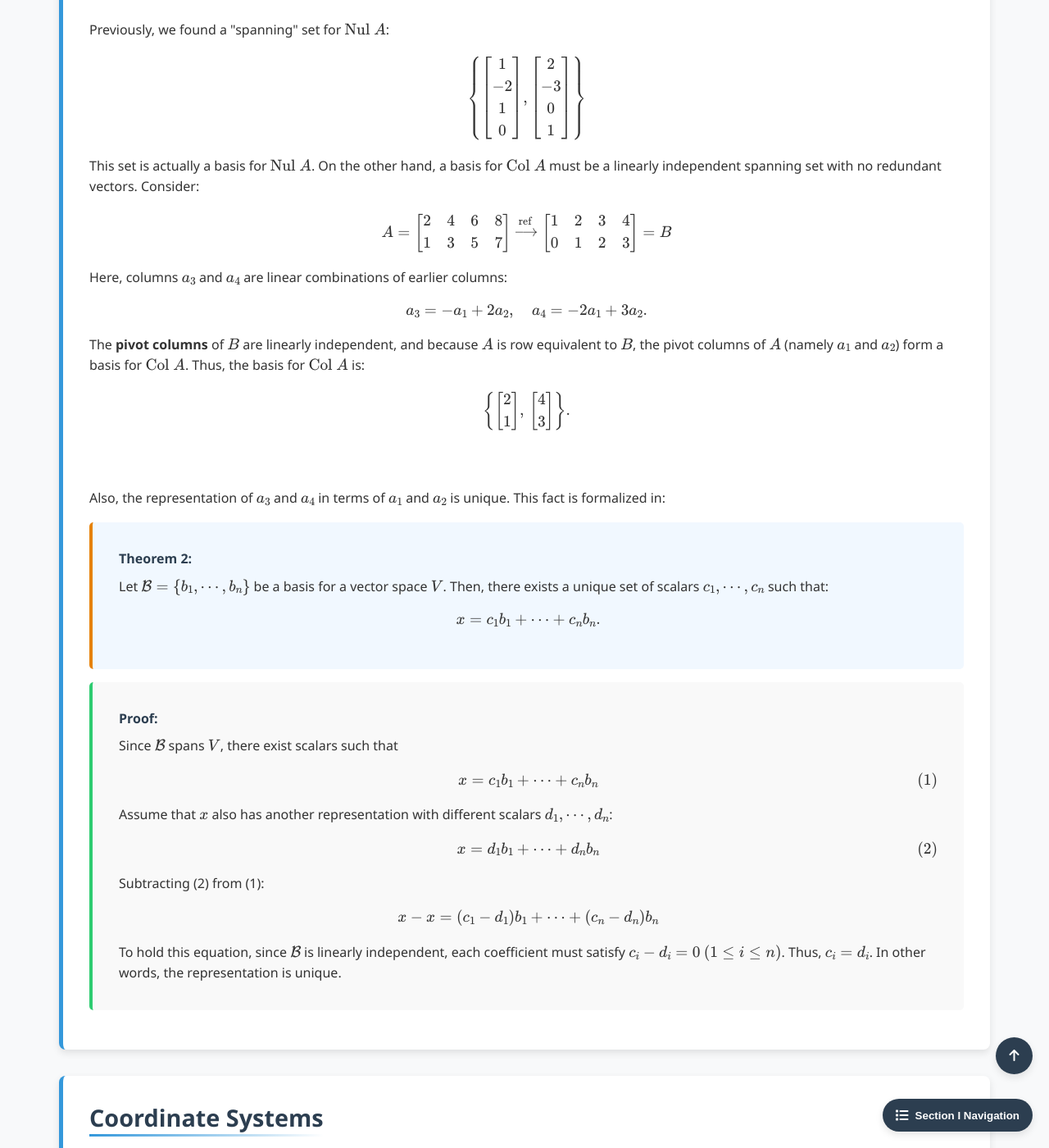
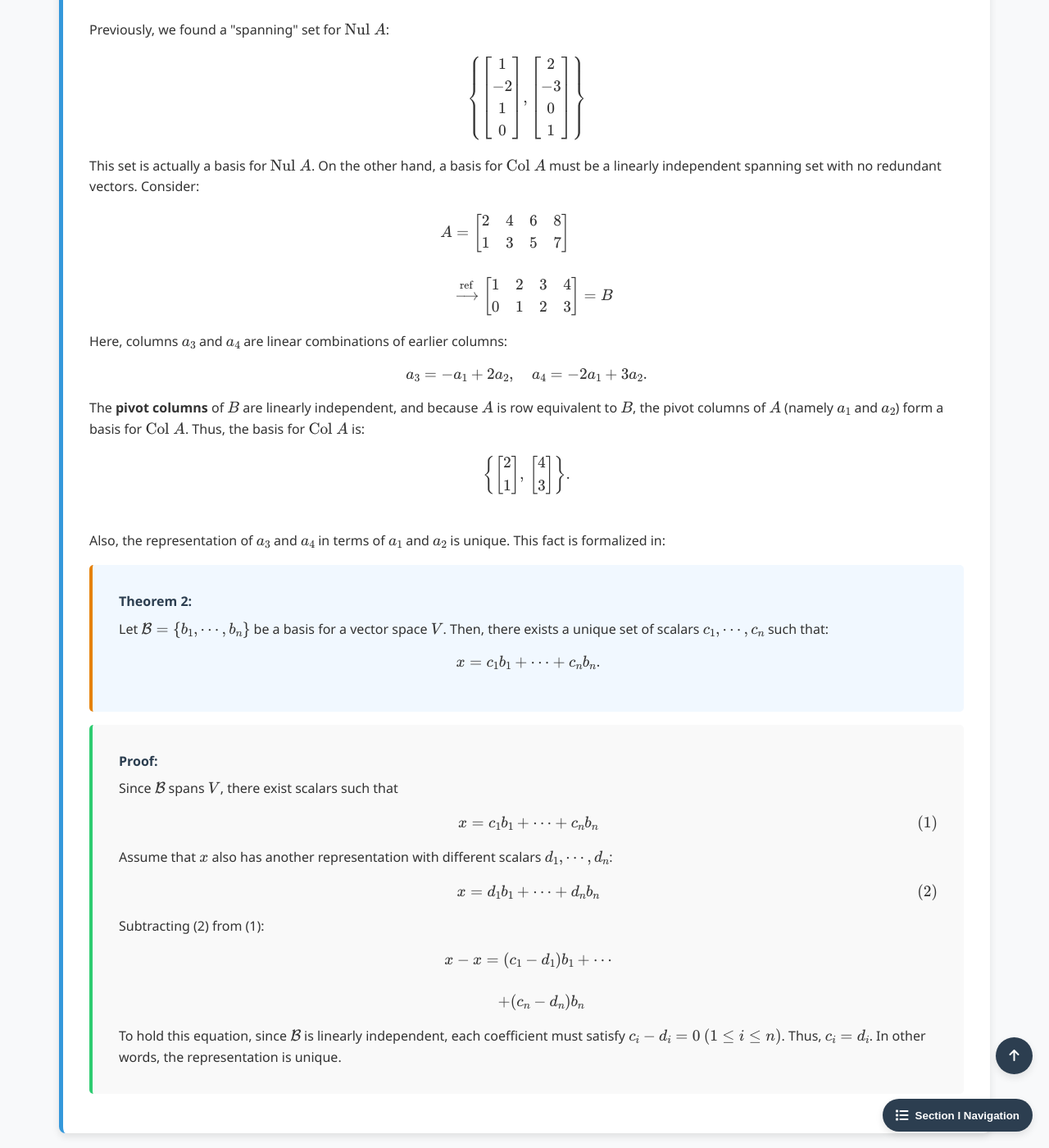
Before and after one commit to Yusukey01/yusukey01.github.io, a Jekyll site: the page built from Mathematics/Linear_algebra/vectorspaces.html, in a window 1280 px wide and 1400 px high, scrolled down 3369 px. Shown: the whole window at 82% size. Built offline with Jekyll 4.4.1, drawn with Linux system fonts in a browser that asks for light colours; some of the changed text lies outside the part shown.

Commit message:
Updated Section 1-5

```diff
--- a/Mathematics/Linear_algebra/vectorspaces.html
+++ b/Mathematics/Linear_algebra/vectorspaces.html
@@ -270,9 +270,11 @@ uses_python: false
             On the other hand, a basis for \(\text{Col } A\) must be a linearly independent spanning set with
             no redundant vectors. Consider:
             \[
-            A = \begin{bmatrix} 2 & 4 & 6 & 8 \\ 1 & 3 & 5 & 7 \end{bmatrix}
-                \xrightarrow{\text{ref}}
+            \begin{align*}
+            A &= \begin{bmatrix} 2 & 4 & 6 & 8 \\ 1 & 3 & 5 & 7 \end{bmatrix} \\\\
+              &\xrightarrow{\text{ref}}
                 \begin{bmatrix} 1 & 2 & 3 & 4 \\ 0 & 1 & 2 & 3 \end{bmatrix} = B
+            \end{align*}
             \]
             Here, columns \(a_3\) and \(a_4\) are linear combinations of earlier columns:
             \[
@@ -287,7 +289,7 @@ uses_python: false
             \begin{bmatrix} 4 \\ 3 \end{bmatrix}
             \right\}.
             \]
-            <br><br>
+            <br>
             Also, the representation of \(a_3\) and \(a_4\) in terms of \(a_1\) and \(a_2\) is unique.
             This fact is formalized in:
             <br>
@@ -306,7 +308,12 @@ uses_python: false
                 Assume that \(x\) also has another representation with different scalars \(d_1, \cdots, d_n\):
                 \[x = d_1b_1 + \cdots + d_nb_n \tag{2}\]
                 Subtracting (2) from (1):
-                \[x - x = (c_1 - d_1)b_1 + \cdots + (c_n-d_n)b_n\]
+                \[
+                \begin{align*}
+                x - x &= (c_1 - d_1)b_1 + \cdots \\\\
+                    &\quad + (c_n-d_n)b_n
+                \end{align*}
+                \]
                 To hold this equation, since \(\mathcal{B}\) is linearly independent, each coefficient
                 must satisfy \(c_i - d_i = 0\)  \((1 \leq i \leq n)\).
                 Thus, \(c_i = d_i\). In other words, the representation is unique.
@@ -341,11 +348,9 @@ uses_python: false
             <br><br>
             The <strong>rank</strong> of a matrix \(A\) is the dimension of the column space of \(A\).
             \[
-            \begin{align*}
-            \text{rank }A &= \dim (\text{Col } A)  \\\\
-                            &= \text{ the number of pivot columns of } A
-            \end{align*}
+            \text{rank }A = \dim (\text{Col } A)
             \]
+            The rank equals <strong>the number of pivot columns</strong> of \(A\).
             <br>
             Note that since \(\text{Row } A = \text{Col } A^T\), we get \(\dim \text{Row } A = \text{rank }A^T\).
             Additionally, \(\dim \text{Nul } A \) is the number of free variables in \(Ax=0\). Equivalently,
```
